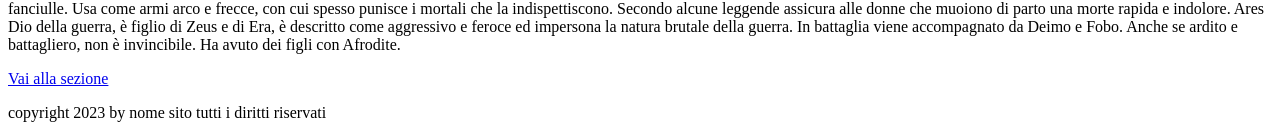
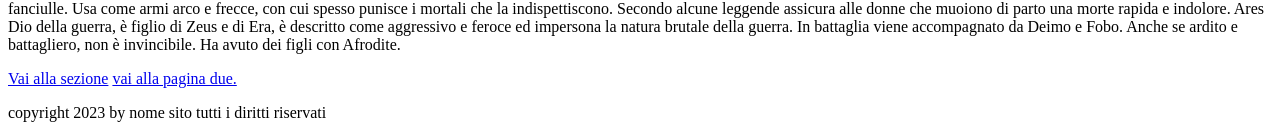
Before and after one commit to denjfie/primosito, a plain HTML site: page index.html in a window 1280 px wide. Shown: the part 1126-1261 px from the top of the page. Drawn offline with Linux system fonts and the light colour scheme.

Commit message:
Add files via upload

```diff
--- a/index.html
+++ b/index.html
@@ -68,6 +68,7 @@ Usa come armi arco e frecce, con cui spesso punisce i mortali che la indispettis
 Dio della guerra, è figlio di Zeus e di Era, è descritto come aggressivo e feroce ed impersona la natura brutale della guerra. In battaglia viene accompagnato da Deimo e Fobo. Anche se ardito e battagliero, non è invincibile. Ha avuto dei figli con Afrodite. </p>
 
 <a href="#sezione">Vai alla sezione</a>
+<a href=" pagina2.html"> vai alla pagina due. </a>
 </body>
 <!-- Piè di pagina-->
 <footer>
```
Also changed, not shown: pagina2.htlm.txt (added).
